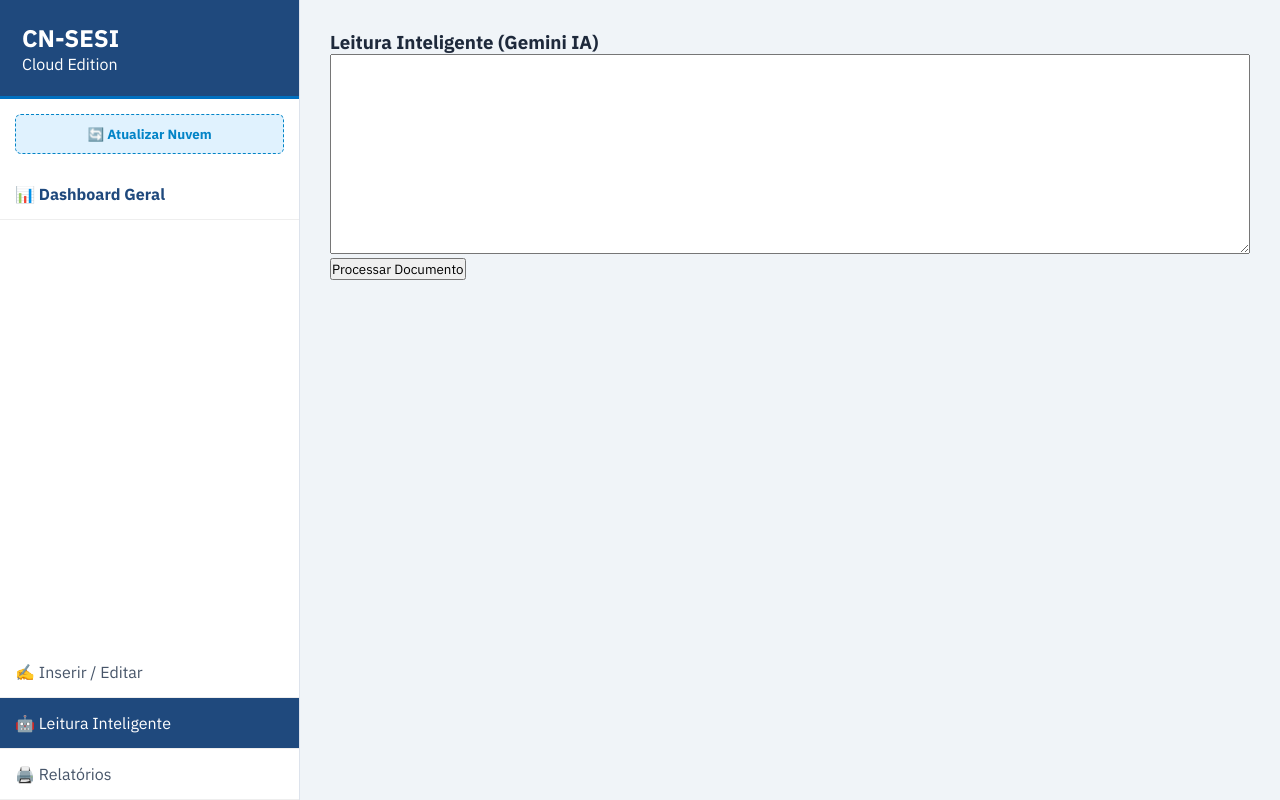
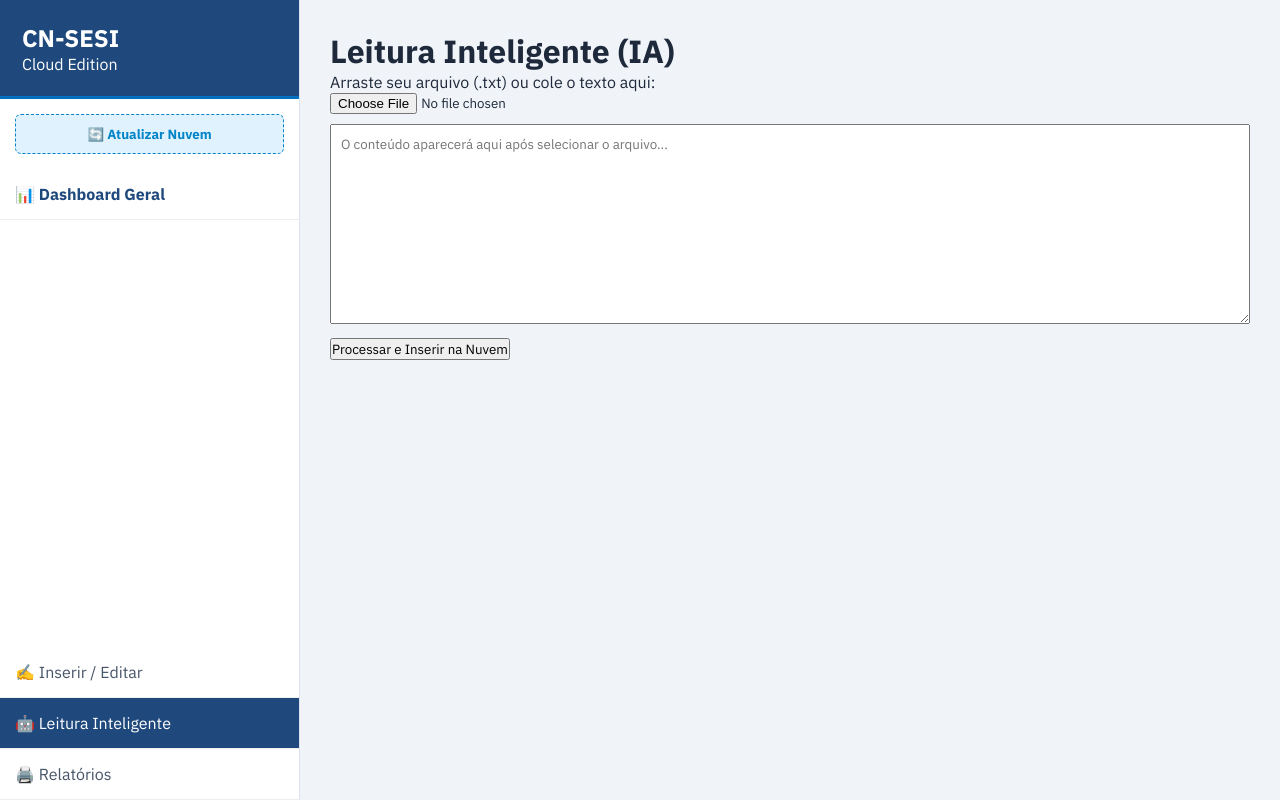
Before and after one commit to secretariacnsesi-create/Custos-de-Eventos, a plain HTML site: page index.html in a window 1280 px wide. Both pictures are taken after a click on the element "🤖 Leitura Inteligente". Drawn offline with nearby package versions, Linux system fonts and the light colour scheme; no server answers.

Commit message:
Update index.html

```diff
--- a/index.html
+++ b/index.html
@@ -61,10 +61,16 @@
             <table id="tabelaCRUD"></table>
         </div>
         <div id="view-ia" class="view-section">
-            <h3>Leitura Inteligente (Gemini IA)</h3>
-            <textarea id="textoBruto" style="width:100%; height:200px; padding:10px;"></textarea>
-            <button onclick="processarComIA()">Processar Documento</button>
-        </div>
+    <div class="page-header">
+        <h1>Leitura Inteligente (IA)</h1>
+        <p>Arraste seu arquivo (.txt) ou cole o texto aqui:</p>
+    </div>
+    <div class="chart-card">
+        <input type="file" id="fileInput" accept=".txt" style="margin-bottom:10px;">
+        <textarea id="textoBruto" style="width:100%; height:200px; padding:10px;" placeholder="O conteúdo aparecerá aqui após selecionar o arquivo..."></textarea>
+        <button class="btn-primary" onclick="processarComIA()" style="margin-top:10px;">Processar e Inserir na Nuvem</button>
+    </div>
+</div>
         <div id="view-relatorios" class="view-section">
             <button onclick="window.print()">🖨️ Imprimir Relatório</button>
             <table id="tabelaRelatorio"></table>
@@ -128,6 +134,17 @@
         if(el) el.classList.add('active');
     }
 
+       document.getElementById('fileInput').addEventListener('change', function(e) {
+    const file = e.target.files[0];
+    if (!file) return;
+
+    const reader = new FileReader();
+    reader.onload = function(e) {
+        document.getElementById('textoBruto').value = e.target.result;
+    };
+    reader.readAsText(file);
+});
+
     window.onload = sincronizarBD;
 </script>
 </body>
```
